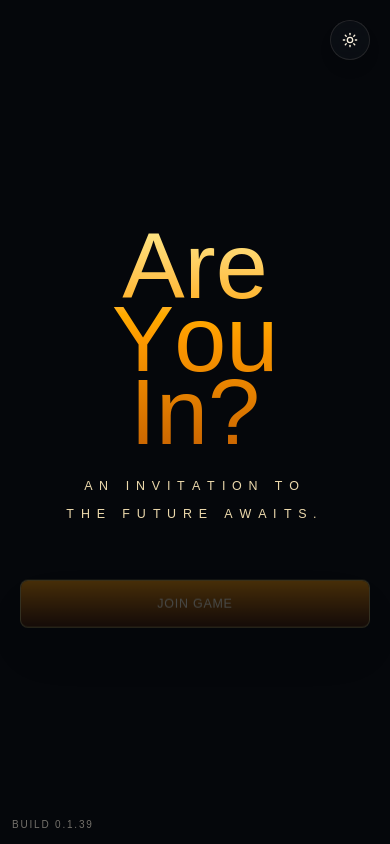
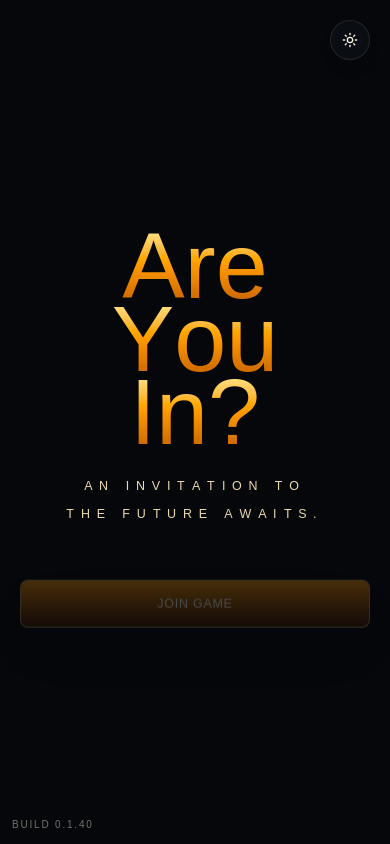
Before and after one commit to johnpolacek/areyouingame, a Next.js app: page / in a window 390 px wide. Built offline with nearby package versions, Linux system fonts and the light colour scheme; no server answers; a web font is replaced by a local one.

Commit message:
Fix title fade-up animation paint

```diff
--- a/app/animated-home-hero.tsx
+++ b/app/animated-home-hero.tsx
@@ -11,6 +11,12 @@ gsap.registerPlugin(useGSAP, SplitText);
 const subtitleText = "An invitation to the future awaits.";
 const displayFontFamily =
   "var(--font-rubik-80s-fade), var(--font-rethink-sans), sans-serif";
+const titleWordClassName =
+  "block bg-gradient-to-t from-amber-950 via-amber-700 to-amber-500 bg-clip-text text-transparent dark:from-amber-600/90 dark:via-amber-500 dark:to-amber-200 sm:inline-block";
+const titleWordAnimationStart = {
+  opacity: 0,
+  transform: "translate3d(0, 24px, 0)",
+};
 
 export function AnimatedHomeHero() {
   const containerRef = useRef<HTMLElement>(null);
@@ -307,27 +313,27 @@ export function AnimatedHomeHero() {
         ref={titleRef}
         aria-label="Are You In?"
         id="entry-title"
-        className="hero-display-title w-full bg-gradient-to-t from-amber-950 via-amber-700 to-amber-500 bg-clip-text selection:bg-amber-500/35 text-[clamp(5rem,24vw,7.25rem)] leading-[0.78] font-normal tracking-normal text-transparent [font-kerning:none] [text-rendering:optimizeSpeed] dark:from-amber-600/90 dark:via-amber-500 dark:to-amber-200 sm:whitespace-nowrap sm:text-[clamp(4.25rem,14vw,10rem)] sm:leading-[0.82]"
+        className="hero-display-title w-full selection:bg-amber-500/35 text-[clamp(5rem,24vw,7.25rem)] leading-[0.78] font-normal tracking-normal [font-kerning:none] [text-rendering:optimizeSpeed] sm:whitespace-nowrap sm:text-[clamp(4.25rem,14vw,10rem)] sm:leading-[0.82]"
         style={{ fontFamily: displayFontFamily, opacity: 0 }}
       >
         <span
-          className="block sm:inline-block"
+          className={titleWordClassName}
           data-title-word
-          style={{ opacity: 0, transform: "translateY(24px)" }}
+          style={titleWordAnimationStart}
         >
           Are
         </span>
         <span
-          className="block sm:ml-[0.18em] sm:inline-block"
+          className={`${titleWordClassName} sm:ml-[0.18em]`}
           data-title-word
-          style={{ opacity: 0, transform: "translateY(24px)" }}
+          style={titleWordAnimationStart}
         >
           You
         </span>
         <span
-          className="block sm:ml-[0.18em] sm:inline-block"
+          className={`${titleWordClassName} sm:ml-[0.18em]`}
           data-title-word
-          style={{ opacity: 0, transform: "translateY(24px)" }}
+          style={titleWordAnimationStart}
         >
           In?
         </span>
--- a/build-version.json
+++ b/build-version.json
@@ -1,6 +1,6 @@
 {
-  "version": "0.1.39",
-  "label": "Build 0.1.39",
+  "version": "0.1.40",
+  "label": "Build 0.1.40",
   "updatedAt": "2026-05-03",
-  "summary": "Smooth title word animation"
+  "summary": "Fix title fade-up animation paint"
 }
--- a/package.json
+++ b/package.json
@@ -1,6 +1,6 @@
 {
   "name": "are-you-in",
-  "version": "0.1.39",
+  "version": "0.1.40",
   "private": true,
   "packageManager": "pnpm@10.6.4",
   "scripts": {
```
